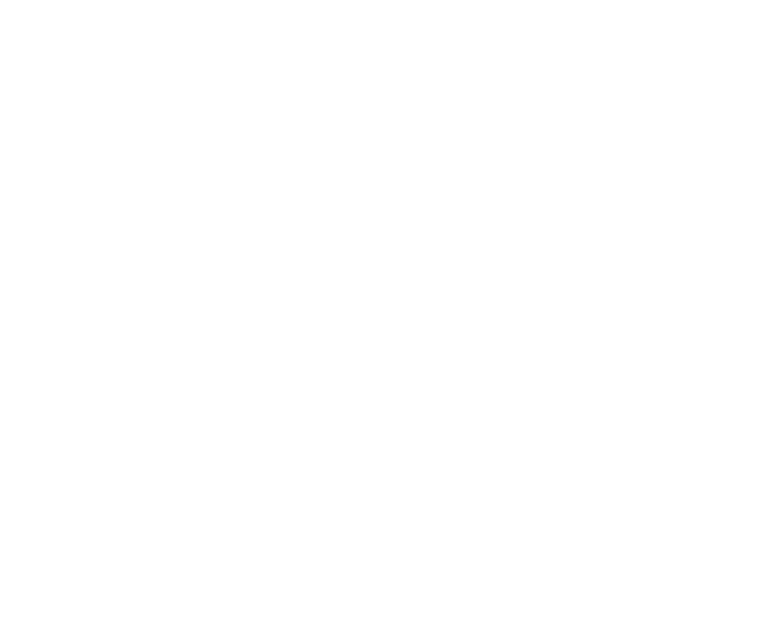
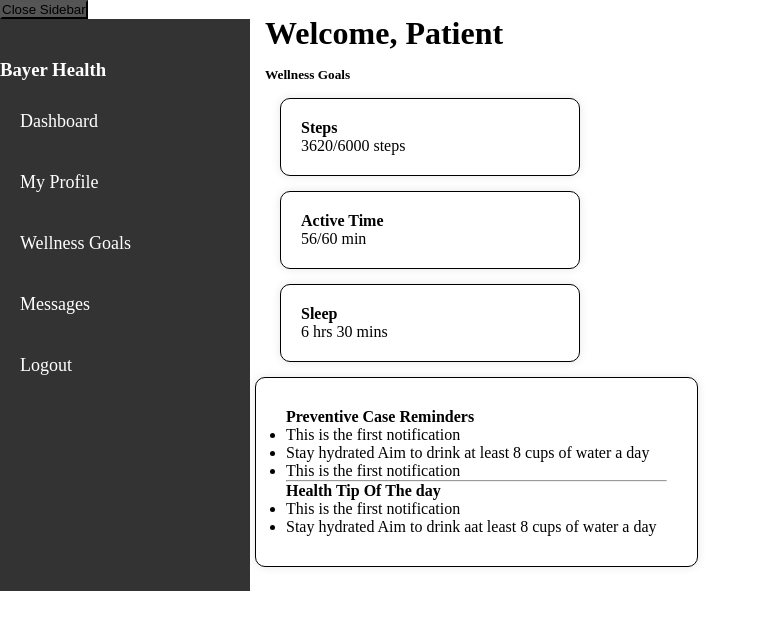
Before and after one commit to AmanTiwari0509/bayer-health, a React (Create React App) app: page /dashboard in a window 1280 px wide. Before the commit this address had no page. Shown: the top 630 px of the page, without its empty margins (0-761 px from the left). Built offline with nearby package versions, Linux system fonts and the light colour scheme.

Commit message:
amit code

```diff
--- a/src/App.js
+++ b/src/App.js
@@ -9,6 +9,7 @@
 import MyWellnessGoals from "./Components/MyWellnessGoals";
 import MyMessages from "./Components/MyMessages";
 import MyLogout from "./Components/MyLogout";
+import Dashboard from "./Components/Dashboard";
 
 function App() {
   return (
@@ -27,7 +28,7 @@
             }
           />
 
-        {/* <Route path="/" element={<Dashboard />} /> */}
+        <Route path="/dashboard" element={<Dashboard />} />
         <Route path="/myprofile" element={<MyProfile />} />
         <Route path="/wellnessgoals" element={<MyWellnessGoals />} />
         <Route path="/messages" element={<MyMessages />} />
--- /dev/null
+++ b/src/Components/Dashboard.js
@@ -0,0 +1,19 @@
+import React from 'react'
+import SideBar from "../Components/SideBar"
+import UserScreen from "../Components/UserScreen"
+
+const Dashboard = () => {
+  return (
+    <div>
+         <div style={{display: 'flex', flexDirection: 'row'}}>
+        <SideBar />
+        <div className='user-screen-container'>
+        <UserScreen setUser="Patient" />
+
+      </div>
+      </div>
+    </div>
+  )
+}
+
+export default Dashboard
```
